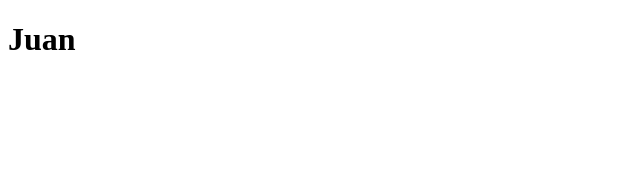
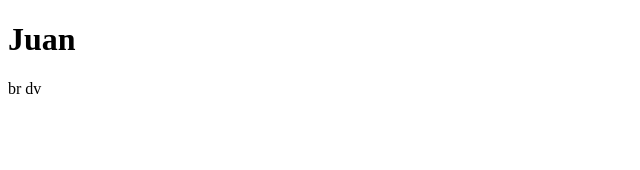
Before and after one commit to JUBEZA/03-counter-app-vite, a React (Vite) app: page / in a window 1280 px wide. Shown: the top 170 px of the page, without its empty margins (0-640 px from the left). Built offline with nearby package versions, Linux system fonts and the light colour scheme.

Commit message:
Fragmento

```diff
--- a/src/FirstApp.jsx
+++ b/src/FirstApp.jsx
@@ -2,6 +2,9 @@
 
 export const FirstApp = () => {
   return (
-    <h1>Juan</h1>
+    <>
+     <h1>Juan</h1>
+     <p>br dv</p>
+    </>
   )
 }
```
